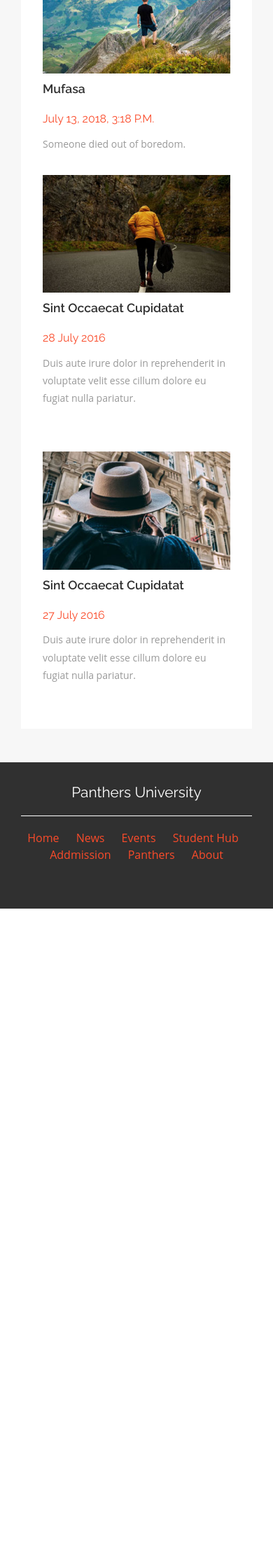
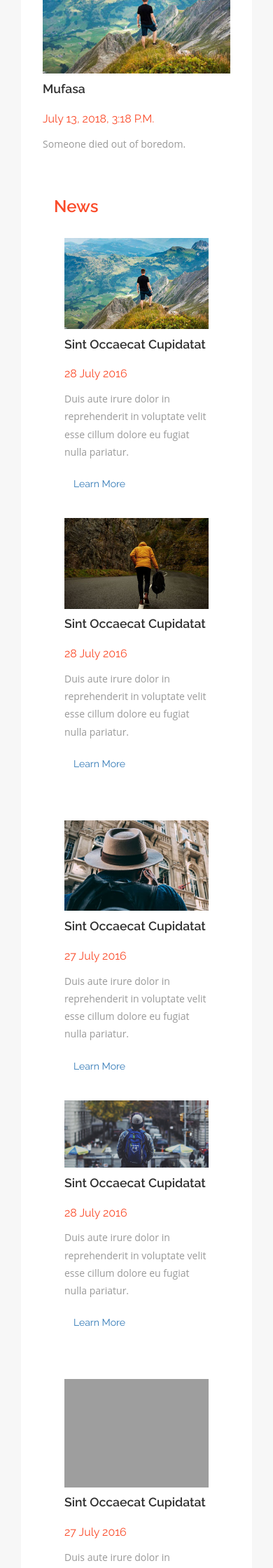
Before and after one commit to kemoszn/EEESE-015-Hackathon, a Django app: page /Feed/News/ in a window 390 px wide. Shown: the part 362-2602 px from the top of the page at 70% size. Before the commit the page ends 1660 px from the top, so only its background shows below. Run offline with Django 3.2, Linux system fonts and the light colour scheme; data comes from the database, SQL or seed files in the repository; some libraries are stand-ins or nearby versions; grey boxes are pictures that could not be loaded.

Commit message:
design little bit

```diff
--- a/panthers/feed/templates/news.html
+++ b/panthers/feed/templates/news.html
@@ -27,9 +27,16 @@ News
 					</div>
 					<div class="clearfix"> </div>
 				</div>
+				<div class="technology">
+	<div class="container">
+		<div class="col-md-6 technology-left">
+			<div class="blog">
+
+			<h2 class="w3">News</h2>
+			<div class="blog-grids1">
 				<div class="col-md-6 blog-grid">
 					<div class="blog-grid-left1">
-						<a href="singlepage.html"><img src="{% static 'images/t2.jpg' %}" alt=" " class="img-responsive"></a>
+						<a href="singlepage.html"><img src="{%static 'images/t1.jpg' %}" alt=" " class="img-responsive"></a>
 					</div>
 					<div class="blog-grid-right1">
 						<a href="singlepage.html">sint occaecat cupidatat</a>
@@ -38,7 +45,109 @@ News
 							cillum dolore eu fugiat nulla pariatur.</p>
 					</div>
 					<div class="clearfix"> </div>
+					<div class="more m1">
+						<a class="btn effect6" href="singlepage.html">Learn More</a>
+					</div>
 				</div>
+				<div class="col-md-6 blog-grid">
+					<div class="blog-grid-left1">
+						<a href="singlepage.html"><img src="{%static 'images/t2.jpg' %}" alt=" " class="img-responsive"></a>
+					</div>
+					<div class="blog-grid-right1">
+						<a href="singlepage.html">sint occaecat cupidatat</a>
+						<h4>28 July 2016</h4>
+						<p>Duis aute irure dolor in reprehenderit in voluptate velit esse
+							cillum dolore eu fugiat nulla pariatur.</p>
+					</div>
+					<div class="clearfix"> </div>
+					<div class="more m1">
+						<a class="btn effect6" href="singlepage.html">Learn More</a>
+					</div>
+				</div>
+				<div class="clearfix"> </div>
+			</div>
+
+			<div class="blog-grids1">
+				<div class="col-md-6 blog-grid">
+					<div class="blog-grid-left1">
+						<a href="singlepage.html"><img src="{%static 'images/t3.jpg' %}" alt=" " class="img-responsive"></a>
+					</div>
+					<div class="blog-grid-right1">
+						<a href="singlepage.html">sint occaecat cupidatat</a>
+						<h4>27 July 2016</h4>
+						<p>Duis aute irure dolor in reprehenderit in voluptate velit esse
+							cillum dolore eu fugiat nulla pariatur.</p>
+					</div>
+					<div class="clearfix"> </div>
+					<div class="more m1">
+						<a class="btn effect6" href="singlepage.html">Learn More</a>
+					</div>
+				</div>
+				<div class="col-md-6 blog-grid">
+					<div class="blog-grid-left1">
+						<a href="singlepage.html"><img src="{%static 'images/t4.jpg' %}" alt=" " class="img-responsive"></a>
+					</div>
+					<div class="blog-grid-right1">
+						<a href="singlepage.html">sint occaecat cupidatat</a>
+						<h4>28 July 2016</h4>
+						<p>Duis aute irure dolor in reprehenderit in voluptate velit esse
+							cillum dolore eu fugiat nulla pariatur.</p>
+					</div>
+					<div class="clearfix"> </div>
+					<div class="more m1">
+						<a class="btn effect6" href="singlepage.html">Learn More</a>
+					</div>
+				</div>
+				<div class="clearfix"> </div>
+			</div>
+			<div class="blog-grids1">
+				<div class="col-md-6 blog-grid">
+					<div class="blog-grid-left1">
+						<a href="singlepage.html"><img src="{%static 'images/t5.jpg' %}" alt=" " class="img-responsive"></a>
+					</div>
+					<div class="blog-grid-right1">
+						<a href="singlepage.html">sint occaecat cupidatat</a>
+						<h4>27 July 2016</h4>
+						<p>Duis aute irure dolor in reprehenderit in voluptate velit esse
+							cillum dolore eu fugiat nulla pariatur.</p>
+					</div>
+					<div class="clearfix"> </div>
+					<div class="more m1">
+						<a class="btn effect6" href="singlepage.html">Learn More</a>
+					</div>
+				</div>
+				<div class="col-md-6 blog-grid">
+					<div class="blog-grid-left1">
+						<a href="singlepage.html"><img src="{%static 'images/t3.jpg' %}" alt=" " class="img-responsive"></a>
+					</div>
+					<div class="blog-grid-right1">
+						<a href="singlepage.html">sint occaecat cupidatat</a>
+						<h4>28 July 2016</h4>
+						<p>Duis aute irure dolor in reprehenderit in voluptate velit esse
+							cillum dolore eu fugiat nulla pariatur.</p>
+					</div>
+					<div class="clearfix"> </div>
+					<div class="more m1">
+						<a class="btn effect6" href="singlepage.html">Learn More</a>
+					</div>
+				</div>
+				<div class="clearfix"> </div>
+			</div>
+
+	</div>
+		</div>
+		<!-- technology-right -->
+
+
+
+				</div>
+
+
+		</div>
+		<div class="clearfix"></div>
+		<!-- technology-right -->
+	</div>
+</div>
 				<div class="clearfix"> </div>
 			</div>
 
@@ -56,7 +165,75 @@ News
 					<div class="clearfix"> </div>
 				</div>
 
-				<div class="clearfix"> </div>
+				<<div class="col-md-3 technology-right">
+
+
+				<div class="blo-top1">
+
+					<div class="tech-btm">
+					<h4>More Posts </h4>
+						<div class="blog-grids">
+							<div class="blog-grid-left">
+								<a href="singlepage.html"><img src="{%static 'images/t2.jpg' %}" class="img-responsive" alt=""></a>
+							</div>
+							<div class="blog-grid-right">
+
+								<h5><a href="singlepage.html">Pellentesque dui Maecenas male</a> </h5>
+							</div>
+							<div class="clearfix"> </div>
+						</div>
+						<div class="blog-grids">
+							<div class="blog-grid-left">
+								<a href="singlepage.html"><img src="{%static 'images/m2.jpg' %}" class="img-responsive" alt=""></a>
+							</div>
+							<div class="blog-grid-right">
+
+								<h5><a href="singlepage.html">Pellentesque dui Maecenas male</a> </h5>
+							</div>
+							<div class="clearfix"> </div>
+						</div>
+						<div class="blog-grids">
+							<div class="blog-grid-left">
+								<a href="singlepage.html"><img src="{%static 'images/f2.jpg' %}" class="img-responsive" alt=""></a>
+							</div>
+							<div class="blog-grid-right">
+
+								<h5><a href="singlepage.html">Pellentesque dui Maecenas male</a> </h5>
+							</div>
+							<div class="clearfix"> </div>
+						</div>
+						<div class="blog-grids">
+							<div class="blog-grid-left">
+								<a href="singlepage.html"><img src="{%static 'images/t3.jpg' %}" class="img-responsive" alt=""></a>
+							</div>
+							<div class="blog-grid-right">
+
+								<h5><a href="singlepage.html">Pellentesque dui Maecenas male</a> </h5>
+							</div>
+							<div class="clearfix"> </div>
+						</div>
+						<div class="blog-grids">
+							<div class="blog-grid-left">
+								<a href="singlepage.html"><img src="{%static 'images/m3.jpg' %}" class="img-responsive" alt=""></a>
+							</div>
+							<div class="blog-grid-right">
+
+								<h5><a href="singlepage.html">Pellentesque dui Maecenas male</a> </h5>
+							</div>
+							<div class="clearfix"> </div>
+						</div>
+
+
+
+					</div>
+
+
+
+				</div>
+
+
+		</div>
+		<div class="clearfix"></div>
 			</div>
 
 
```
